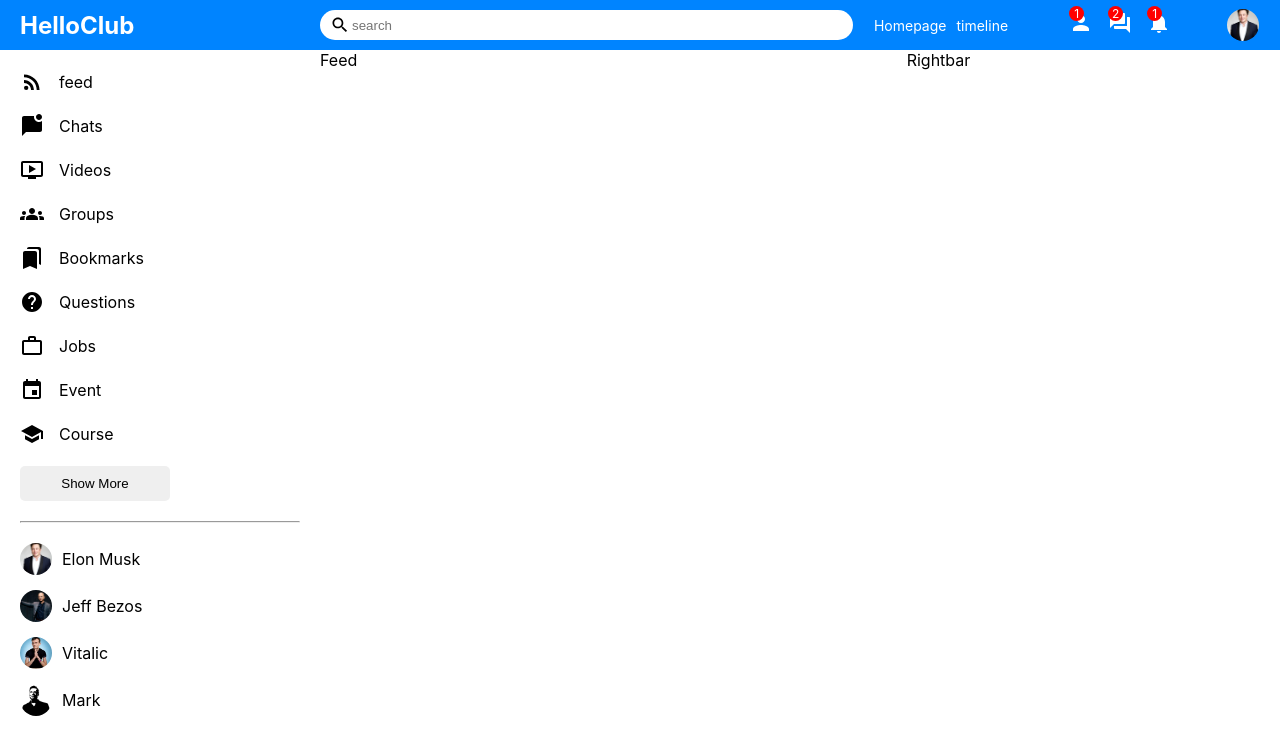
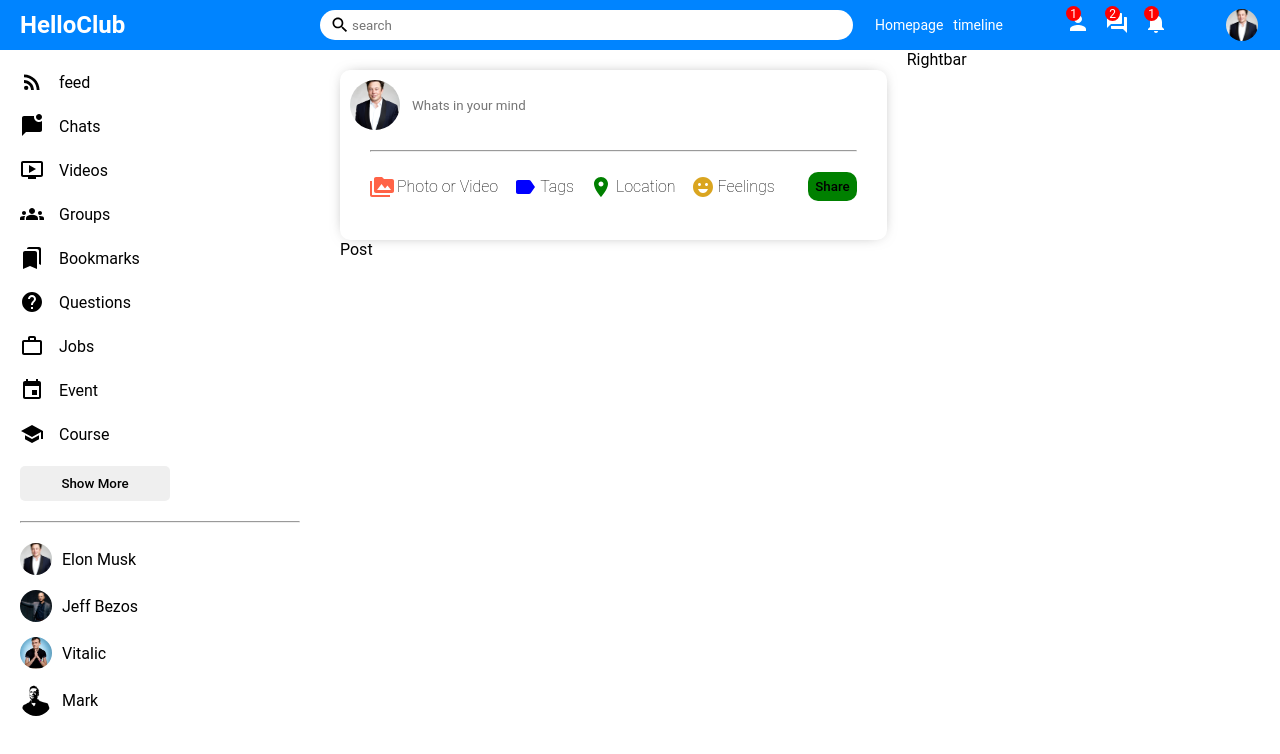
Before and after one commit to amalsabu59/Social-Media-MERN-forntend, a React (Create React App) app: page / in a window 1280 px wide. Shown: the top 754 px of the page. Built offline with nearby package versions, Linux system fonts and the light colour scheme.

Commit message:
share post section added

```diff
--- a/public/index.html
+++ b/public/index.html
@@ -4,40 +4,21 @@
     <meta charset="utf-8" />
     <link rel="icon" href="" />
     <meta name="viewport" content="width=device-width, initial-scale=1" />
-    <meta name="theme-color" content="#000000" />
+
     <meta
       name="description"
       content="Web site created using create-react-app"
     />
-    <link rel="apple-touch-icon" href="" />
-    <!--
-      manifest.json provides metadata used when your web app is installed on a
-      user's mobile device or desktop. See https://developers.google.com/web/fundamentals/web-app-manifest/
-    -->
-    <link rel="manifest" href="%PUBLIC_URL%/manifest.json" />
-    <!--
-      Notice the use of %PUBLIC_URL% in the tags above.
-      It will be replaced with the URL of the `public` folder during the build.
-      Only files inside the `public` folder can be referenced from the HTML.
+    <link href="https://fonts.googleapis.com/css2?family=Roboto:wght@0,100;0,300;0,400;0,500;0,700&display=swap" rel="stylesheet">
+    <link rel="stylesheet" href="style.css">
 
-      Unlike "/favicon.ico" or "favicon.ico", "%PUBLIC_URL%/favicon.ico" will
-      work correctly both with client-side routing and a non-root public URL.
-      Learn how to configure a non-root public URL by running `npm run build`.
-    -->
+
+
     <title>React App</title>
   </head>
   <body>
     <noscript>You need to enable JavaScript to run this app.</noscript>
     <div id="root"></div>
-    <!--
-      This HTML file is a template.
-      If you open it directly in the browser, you will see an empty page.
 
-      You can add webfonts, meta tags, or analytics to this file.
-      The build step will place the bundled scripts into the <body> tag.
-
-      To begin the development, run `npm start` or `yarn start`.
-      To create a production bundle, use `npm run build` or `yarn build`.
-    -->
   </body>
 </html>
--- a/src/components/feed/Feed.js
+++ b/src/components/feed/Feed.js
@@ -1,9 +1,15 @@
 import './feed.css'
+import Share from '../share/Share'
+import Post from '../post/Post'
 
 function Feed() {
   return (
     <div className='feed'>
-      Feed
+      <div className="feedWrapper">
+        <Share />
+        <Post />
+      </div>
+
     </div>
   )
 }
--- a/src/components/feed/feed.css
+++ b/src/components/feed/feed.css
@@ -1,3 +1,6 @@
 .feed {
     flex:5.5;
 }
+.feedWrapper {
+    padding: 20px;
+}
--- /dev/null
+++ b/src/components/post/Post.js
@@ -0,0 +1,9 @@
+import './post.css'
+
+function Post() {
+  return (
+    <div>Post</div>
+  )
+}
+
+export default Post
--- /dev/null
+++ b/src/components/share/Share.js
@@ -0,0 +1,42 @@
+import './share.css'
+import PermMediaIcon from '@mui/icons-material/PermMedia';
+import LabelIcon from '@mui/icons-material/Label';
+import RoomIcon from '@mui/icons-material/Room';
+import EmojiEmotionsIcon from '@mui/icons-material/EmojiEmotions';
+
+function Share() {
+  return (
+    <div className='share'>
+        <div className="shareWrapper">
+            <div className="shareTop">
+                <img className='shareProfileImg' src="assets/person/1.jpg" alt="" />
+                <input placeholder='Whats in your mind' className='shareInput' />
+            </div>
+            <hr className='shareHr' />
+            <div className="shareBottom">
+                <div className="shareOptions">
+                <div className="shareoption">
+                    <PermMediaIcon htmlColor='tomato' className='shareIcon'/>
+                    <span className='shareOptionText'>Photo or Video</span>
+                </div>
+                <div className="shareoption">
+                    <LabelIcon htmlColor='blue' className='shareIcon'/>
+                    <span className='shareOptionText'>Tags</span>
+                </div>
+                <div className="shareoption">
+                    <RoomIcon htmlColor='green' className='shareIcon'/>
+                    <span className='shareOptionText'>Location</span>
+                </div>
+                <div className="shareoption">
+                    <EmojiEmotionsIcon htmlColor='goldenrod' className='shareIcon'/>
+                    <span className='shareOptionText'>Feelings</span>
+                </div>
+            </div>
+            <button className="shareButton" >Share</button>
+        </div>
+        </div>
+    </div>
+  )
+}
+
+export default Share
--- /dev/null
+++ b/src/components/share/share.css
@@ -0,0 +1,67 @@
+.share {
+    width: 100%;
+    height: 170px;
+    border-radius: 10px;
+    -webkit-box-shadow: 0px 0px 16px -8px rgba(0,0,0,0.64);
+    box-shadow: 0px 0px 16px -8px rgba(0,0,0,0.64);
+}
+.shareWrapper {
+    padding: 10px;
+
+}
+.shareTop {
+    display: flex;
+    align-items: center;
+}
+.shareProfileImg {
+    width: 50px;
+    height: 50px;
+    border-radius: 50%;
+    object-fit: cover;
+    margin-right: 10px;
+}
+.shareInput {
+    border: none;
+    width: 80%;
+
+}
+.shareInput:focus {
+    outline: none;
+}
+.shareHr {
+    margin: 20px;
+}
+.shareBottom {
+    display: flex;
+    align-items: center;
+    justify-content: space-between;
+}
+.shareOptions {
+    display: flex;
+    margin-left: 20px;
+
+}
+.shareoption {
+    display: flex;
+    align-items: center;
+    margin-right: 15px;
+    cursor: pointer;
+}
+.shareIcon {
+    font-style: 18px;
+    margin-right: 3px;
+}
+.shareOptionText {
+    font-style: 14px;
+    font-weight: 50;
+}
+.shareButton {
+   border: none;
+   padding: 7px;
+   border-radius: 10px;
+   background-color: green;
+   font-weight: 500;
+   margin-right: 20px;
+   cursor: pointer;
+
+}
```
Also changed, not shown: src/components/post/post.css (added).
